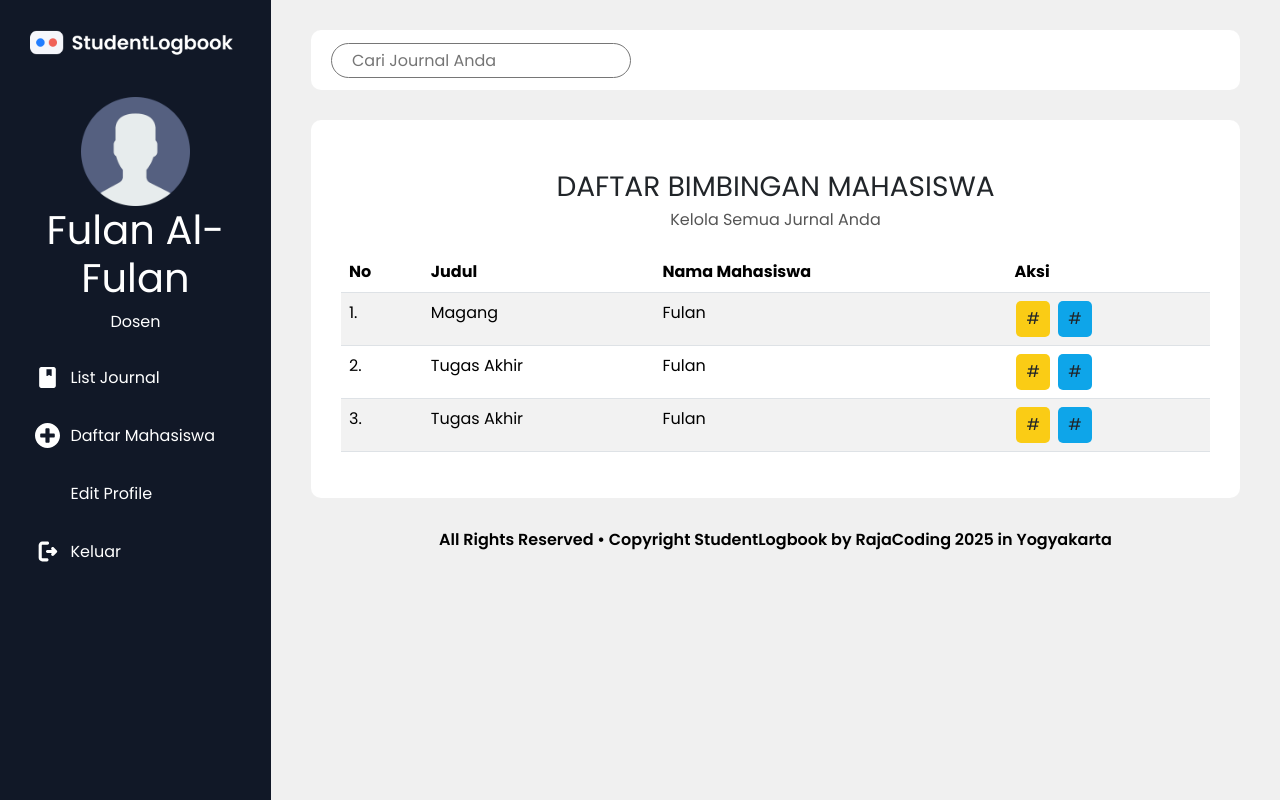
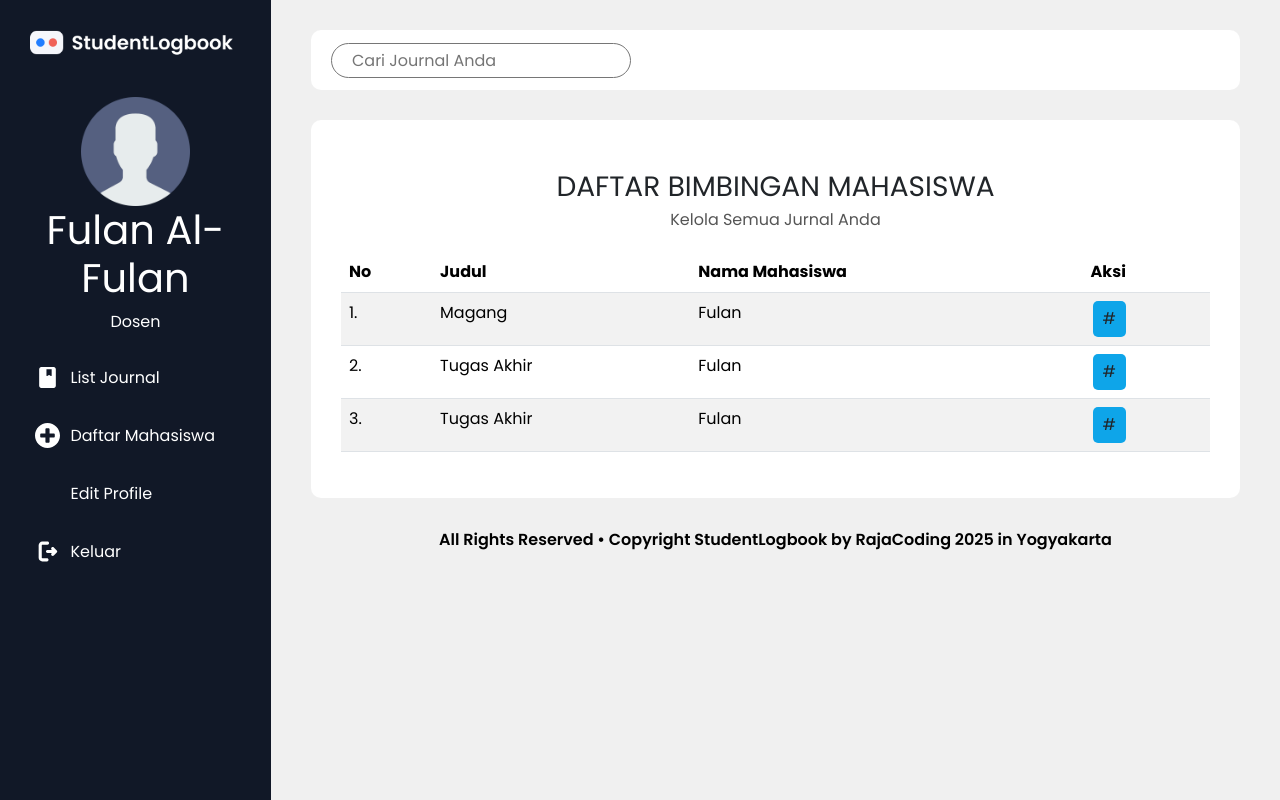
Before and after one commit to FauzanRown/RajaCoding, a PHP site: page /pages/Role-Dosen/listMahasiswaDosen.html in a window 1280 px wide. Run offline with PHP 8.4, Linux system fonts and the light colour scheme.

Commit message:
refactor button classes from delete to view in listJournalDosen and listMahasiswaDosen

```diff
--- a/assets/css/dashboard.css
+++ b/assets/css/dashboard.css
@@ -319,7 +319,7 @@ footer {
   background-color: #facc15;
 }
 
-.btn.delete {
+.btn.view {
   background-color: #0ea5e9;
 }
 
@@ -327,6 +327,6 @@ footer {
   background-color: #eab308;
 }
 
-.btn.delete:hover {
+.btn.view:hover {
   background-color: #0284c7;
 }
--- a/pages/Role-Dosen/listJournalDosen.html
+++ b/pages/Role-Dosen/listJournalDosen.html
@@ -147,8 +147,8 @@
                   </select>
                 </td>
                 <td>
+                  <button class="btn view">#</button>
                   <button class="btn edit">#</button>
-                  <button class="btn delete">#</button>
                 </td>
               </tr>
               <tr>
@@ -166,8 +166,8 @@
                   </select>
                 </td>
                 <td>
+                  <button class="btn view">#</button>
                   <button class="btn edit">#</button>
-                  <button class="btn delete">#</button>
                 </td>
               </tr>
               <tr>
@@ -185,8 +185,8 @@
                   </select>
                 </td>
                 <td>
+                  <button class="btn view">#</button>
                   <button class="btn edit">#</button>
-                  <button class="btn delete">#</button>
                 </td>
               </tr>
             </tbody>
--- a/pages/Role-Dosen/listMahasiswaDosen.html
+++ b/pages/Role-Dosen/listMahasiswaDosen.html
@@ -134,8 +134,7 @@
                 <td>Magang</td>
                 <td>Fulan</td>
                 <td>
-                  <button class="btn edit">#</button>
-                  <button class="btn delete">#</button>
+                  <button class="btn view">#</button>
                 </td>
               </tr>
               <tr>
@@ -143,8 +142,7 @@
                 <td>Tugas Akhir</td>
                 <td>Fulan</td>
                 <td>
-                  <button class="btn edit">#</button>
-                  <button class="btn delete">#</button>
+                  <button class="btn view">#</button>
                 </td>
               </tr>
               <tr>
@@ -152,8 +150,7 @@
                 <td>Tugas Akhir</td>
                 <td>Fulan</td>
                 <td>
-                  <button class="btn edit">#</button>
-                  <button class="btn delete">#</button>
+                  <button class="btn view">#</button>
                 </td>
               </tr>
             </tbody>
```
